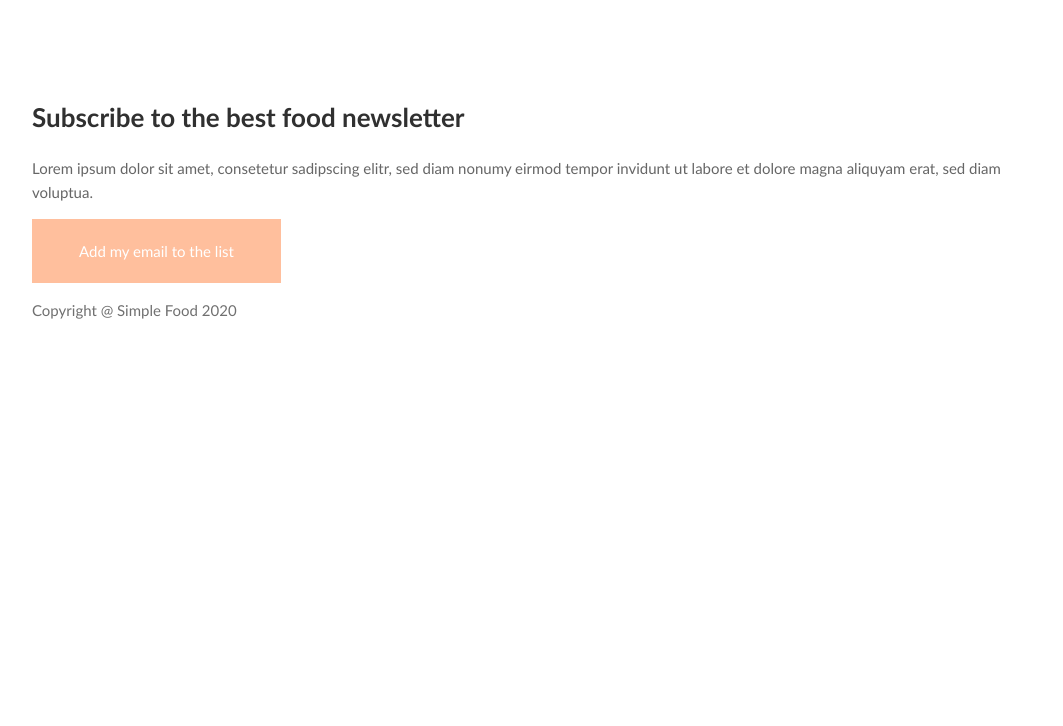
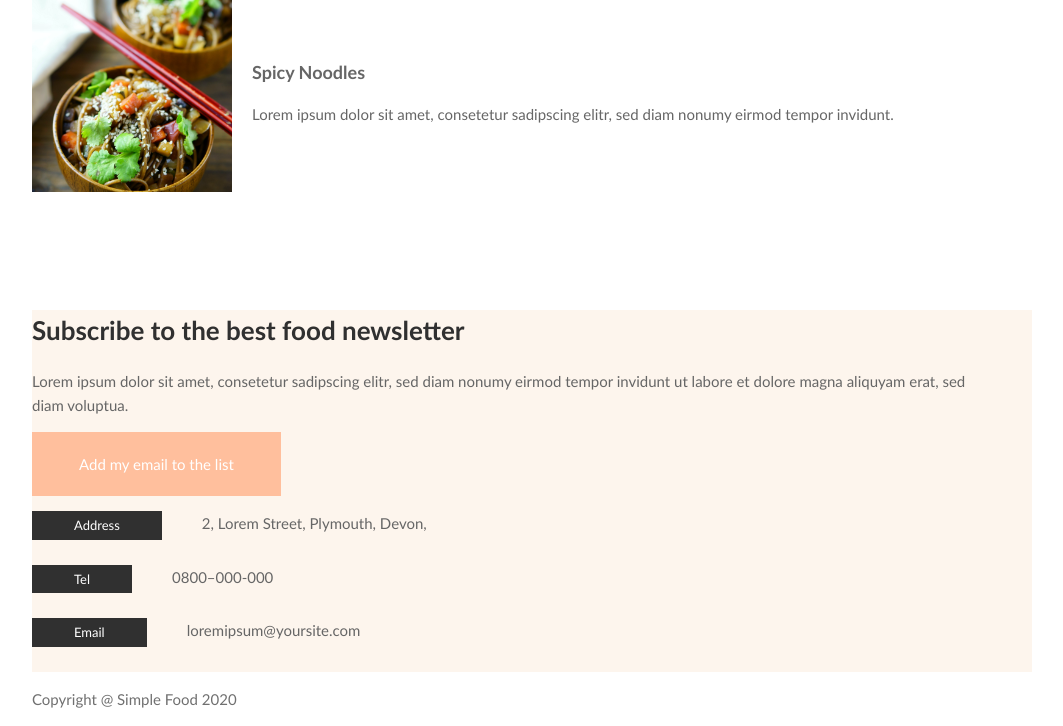
Before and after one commit to Rina129/20201007_test, a plain HTML site: page index.html in a window 1280 px wide. Shown: the part 1263-1989 px from the top of the page, without its empty margins (108-1171 px from the left). Before the commit the page ends 1600 px from the top, so only its background shows below. Drawn offline with Linux system fonts and the light colour scheme.

Commit message:
HTMLとCSSの追加

```diff
--- a/css/style.css
+++ b/css/style.css
@@ -46,25 +46,10 @@ padding: 20px 84px;
 text-align: right;
 }
 
-.add{
-color:#fff;
-background-color: #FFBF9D;
-font-size: 15px;
-padding: 20px 47px;
-}
-
-.small{
-    color: #9FA1AA;
-}
-
 img{
     max-width: 100%;
     height :auto;
     vertical-align: middle;
-}
-
-main img{
-    padding-right: 20px;
 }
 
 /* header */
@@ -83,7 +68,6 @@ ul{
     padding-right: 40px;
 }
 
-
 .global-nav a{
 color: #303030;
 text-decoration: none;
@@ -98,6 +82,10 @@ opacity: 0.5;
 
 /* main */
 
+main img{
+    padding-right: 20px;
+}
+
 .eat{
 display:flex;
 justify-content: space-between;
@@ -105,10 +93,52 @@ align-items: center;
 margin: 60px 0 100px;
 }
 
+.wrap{
+    display: flex;
+    flex-wrap: wrap;
+}
+
 /* footer */
 .small{
     color: #707070;
 }
+
+.back{
+    background-color: #FDF5ED;
+}
+
+.add{
+    color:#fff;
+    background-color: #FFBF9D;
+    font-size: 15px;
+    padding: 20px 47px;
+    }
+
+    .newsletter{
+        margin-right: 60px;
+    }
+
+    .btn{
+        display: flex;
+    }
+
+    dt{
+        color:#fff;
+        background-color: #303030;
+        font-size: 13px;
+        padding: 4px 42px;
+        margin-bottom: 25px;
+        }
+
+        .dd{
+            padding-left: 20px;
+        }
+
+        .d{
+            display: flex;
+        }
+
+/* media */
 
 @media (max-width:600px){
 
--- a/index.html
+++ b/index.html
@@ -23,6 +23,7 @@
 
     <main>
         <div class="inner">
+            <div class="wrap">
             <section>
                 <article class="eat">
                     <img src="images/pic_menu01.png" alt="">
@@ -44,7 +45,9 @@
         </div>
         </article>
         </section>
+    </div>
 
+    <div class="wrap">
         <section>
             <article class="eat">
                 <img src="images/pic_menu03.png" alt="">
@@ -65,14 +68,37 @@
             </article>
         </section>
         </div>
+    </div>
     </main>
 
     <footer>
         <div class="inner">
+            <div class="back">
+                <div class="newsletter">
             <h1>Subscribe to the best food newsletter</h1>
             <p>Lorem ipsum dolor sit amet, consetetur sadipscing elitr, sed diam nonumy eirmod tempor invidunt
                 ut labore et dolore magna aliquyam erat, sed diam voluptua.</p>
+                <div class="btn">
             <a class="add" href="#">Add my email to the list</a>
+        </div>
+     <dl>
+         <div class="d">
+        <dt>Address</dt>
+        <dd>2, Lorem Street, Plymouth, Devon,</dd>
+    </div>
+
+    <div class="d">
+        <dt>Tel</dt>
+        <dd>0800–000-000</dd>
+    </div>
+
+    <div class="d">
+        <dt>Email</dt>
+        <dd>loremipsum@yoursite.com</dd>
+    </div>
+     </dl>
+    </div>
+        </div>
             <p class="small">Copyright @ Simple Food 2020</p>
         </div>
     </footer>
```
